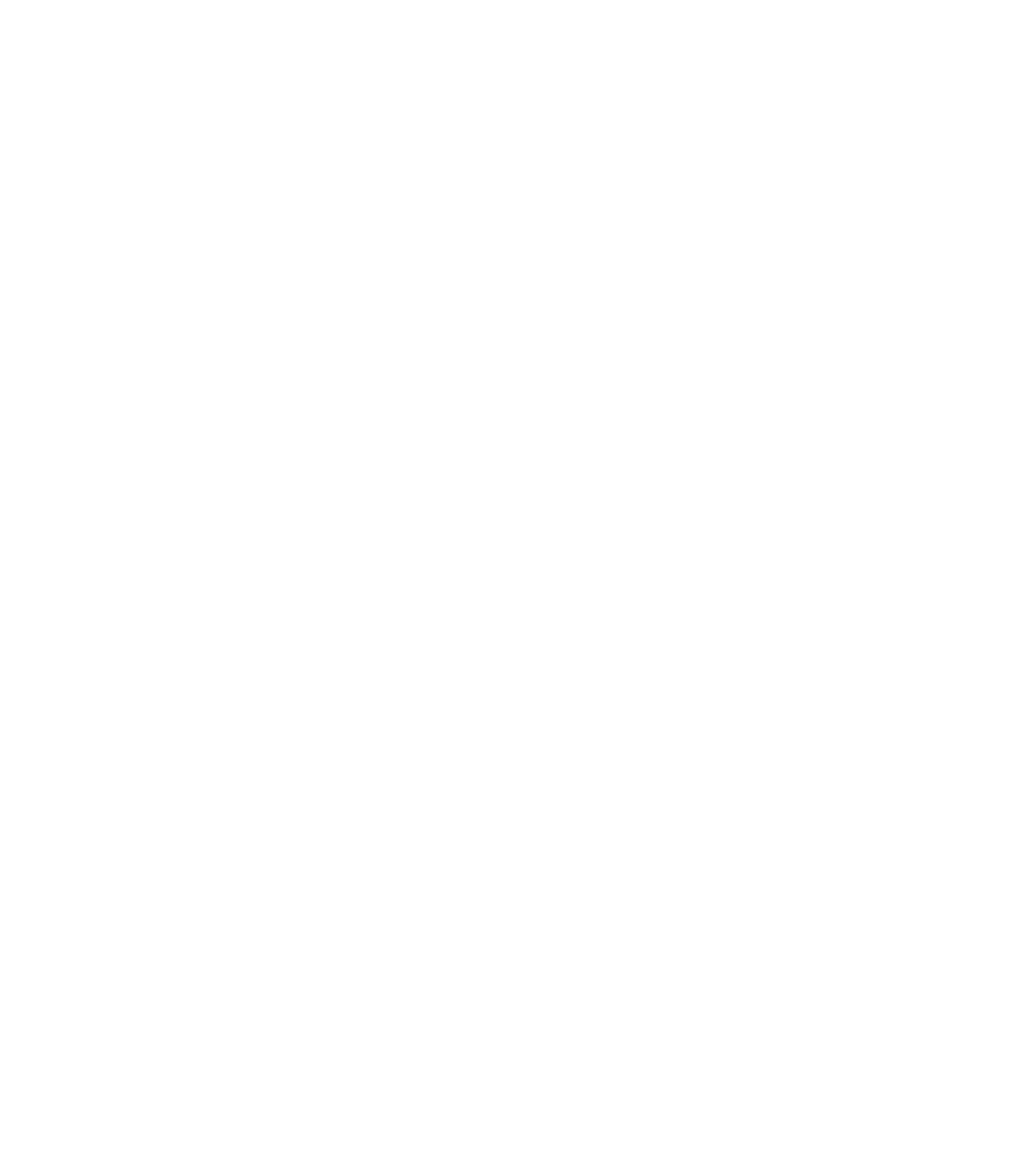
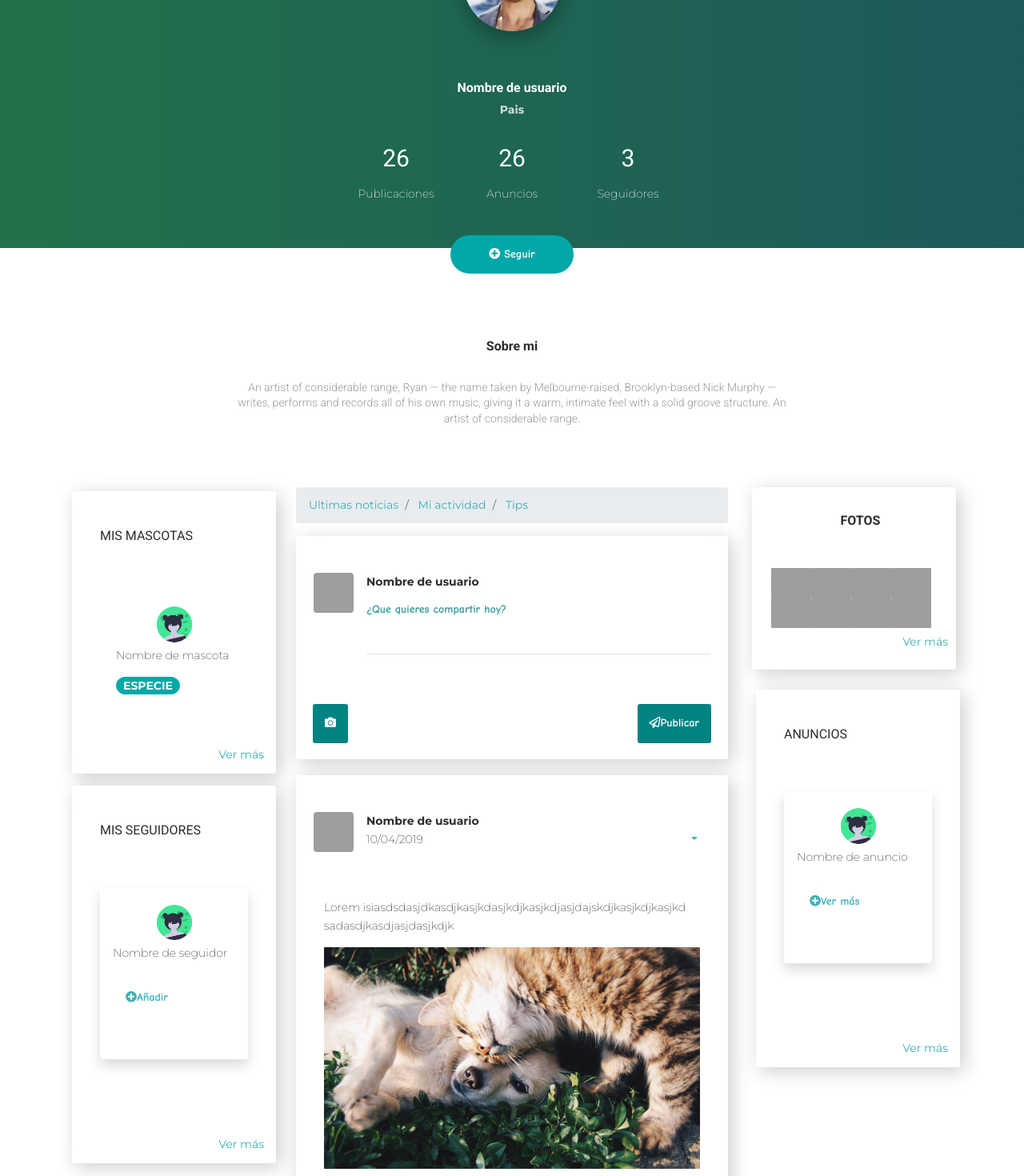
Before and after one commit to Vanestefani/AnimalFriend, a React (Create React App) app in the folder frontend/: page /perfil in a window 1280 px wide. Shown: the part 180-1650 px from the top of the page at 80% size. Before the commit the page ends 800 px from the top, so only its background shows below. Built offline with nearby package versions, Linux system fonts and the light colour scheme; grey boxes are pictures that could not be loaded; a web font is replaced by a local one.

Commit message:
diseño perfil

```diff
--- /dev/null
+++ b/frontend/src/components/Galeria/vistaprevi.js
@@ -0,0 +1,99 @@
+import React from "react";
+
+// reactstrap components
+import { CardHeader, Container, Row, Col, Card, CardTitle, CardFooter} from "reactstrap";
+import { Link } from "react-router-dom";
+
+// core components
+
+function Vistaprevi() {
+  return (
+    <>
+      <Card>
+        <Container className="container m-2">
+          <Row>
+            <CardHeader className="container">
+              <CardTitle className="title-up">
+                <br></br>
+                <h3 className="text-center">
+                  <b>Fotos</b>
+                </h3>
+              </CardTitle>
+            </CardHeader>
+            <Col md="12 " className="p-3 ">
+              <Link md="4">
+                <img
+                  src="https://mdbootstrap.com/img/Photos/Lightbox/Thumbnail/img%20(145).jpg"
+                  alt="placeholder"
+                  class="img-fluid"
+                  width="50px"
+                ></img>
+              </Link>
+              <Link md="4">
+                <img
+                  src="https://mdbootstrap.com/img/Photos/Lightbox/Thumbnail/img%20(145).jpg"
+                  alt="placeholder"
+                  class="img-fluid"
+                  width="50px"
+                ></img>
+              </Link>
+              <Link md="4">
+                <img
+                  src="https://mdbootstrap.com/img/Photos/Lightbox/Thumbnail/img%20(145).jpg"
+                  alt="placeholder"
+                  class="img-fluid"
+                  width="50px"
+                ></img>
+              </Link>
+              <Link md="4">
+                <img
+                  src="https://mdbootstrap.com/img/Photos/Lightbox/Thumbnail/img%20(145).jpg"
+                  alt="placeholder"
+                  class="img-fluid"
+                  width="50px"
+                ></img>
+              </Link>
+              <Link md="4">
+                <img
+                  src="https://mdbootstrap.com/img/Photos/Lightbox/Thumbnail/img%20(145).jpg"
+                  alt="placeholder"
+                  class="img-fluid"
+                  width="50px"
+                ></img>
+              </Link>
+              <Link md="4">
+                <img
+                  src="https://mdbootstrap.com/img/Photos/Lightbox/Thumbnail/img%20(145).jpg"
+                  alt="placeholder"
+                  class="img-fluid"
+                  width="50px"
+                ></img>
+              </Link>
+              <Link md="4">
+                <img
+                  src="https://mdbootstrap.com/img/Photos/Lightbox/Thumbnail/img%20(145).jpg"
+                  alt="placeholder"
+                  class="img-fluid"
+                  width="50px"
+                ></img>
+              </Link>
+              <Link md="4">
+                <img
+                  src="https://mdbootstrap.com/img/Photos/Lightbox/Thumbnail/img%20(145).jpg"
+                  alt="placeholder"
+                  class="img-fluid"
+                  width="50px"
+                ></img>
+              </Link>
+              <CardFooter>
+          <Link className="pull-right">Ver más</Link>
+          </CardFooter>
+            </Col>
+          </Row>
+        </Container>
+      </Card>
+    </>
+  );
+}
+
+export default Vistaprevi;
--- a/frontend/src/components/Headers/ProfilePageHeader.js
+++ b/frontend/src/components/Headers/ProfilePageHeader.js
@@ -36,21 +36,22 @@
           <div className="photo-container">
             <img alt="..." src={require("../../assets//img/ryan.jpg")}></img>
           </div>
-          <h3 className="title">Ryan Scheinder</h3>
-          <p className="category">Photographer</p>
+          <h3 className="title">Nombre de usuario</h3>
+          <p className="category">Pais</p>
           <div className="content">
             <div className="social-description">
               <h2>26</h2>
-              <p>Comments</p>
+              <p>Publicaciones</p>
             </div>
             <div className="social-description">
               <h2>26</h2>
-              <p>Comments</p>
+              <p>Anuncios</p>
             </div>
             <div className="social-description">
-              <h2>48</h2>
-              <p>Bookmarks</p>
+              <h2>3</h2>
+              <p>Seguidores</p>
             </div>
+
           </div>
         </Container>
       </div>
--- /dev/null
+++ b/frontend/src/components/Listas/Anuncios/ItemAnuncio.js
@@ -0,0 +1,26 @@
+import React from "react";
+import { ListGroupItem, Button } from "reactstrap";
+function ItemAnuncio() {
+  return (
+    <>
+      <ListGroupItem className="shadow p-3 mb-5 bg-white rounded">
+        <center>
+          <img
+            src={require("../../../assets/img/undraw_female_avatar_w3jk.png")}
+            className="rounded-circle FotoUser"
+            width="60px"
+          ></img>
+
+        </center>
+        <p>
+          Nombre de anuncio
+          <Button className="btn-round " color="neutral" size="sm">
+            <i class="fas fa-plus-circle"></i>Ver más
+          </Button>
+        </p>
+      </ListGroupItem>
+    </>
+  );
+}
+
+export default ItemAnuncio;
--- /dev/null
+++ b/frontend/src/components/Listas/Anuncios/ListaAnuncio.js
@@ -0,0 +1,39 @@
+import React from "react";
+import { Link } from "react-router-dom";
+// reactstrap components
+import {
+
+  ListGroup,
+  Container,
+  Card,
+  CardTitle,
+  CardBody,
+  CardHeader,
+  CardFooter,
+} from "reactstrap";
+import ItemAnuncio from './ItemAnuncio';
+
+function ListaAnuncio() {
+  return (
+    <>
+      <Card className="card-general">
+        <Container className="container">
+          <CardHeader >
+            <CardTitle className="title-up">
+                <h3>Anuncios</h3></CardTitle>
+          </CardHeader>
+          <CardBody>
+            <ListGroup flush>
+             <ItemAnuncio></ItemAnuncio>
+            </ListGroup>
+          </CardBody>
+          <CardFooter>
+          <Link className="pull-right">Ver más</Link>
+          </CardFooter>
+        </Container>
+      </Card>
+    </>
+  );
+}
+
+export default ListaAnuncio;
--- /dev/null
+++ b/frontend/src/components/Listas/Seguidores/ListaSeguidores.js
@@ -0,0 +1,39 @@
+import React from "react";
+import { Link } from "react-router-dom";
+// reactstrap components
+import {
+
+  ListGroup,
+  Container,
+  Card,
+  CardTitle,
+  CardBody,
+  CardHeader,
+  CardFooter,
+} from "reactstrap";
+import ItemSeguidores from './itemSeguidores';
+
+function ListaSeguidores() {
+  return (
+    <>
+      <Card className="card-general">
+        <Container className="container">
+          <CardHeader >
+            <CardTitle className="title-up">
+                <h3>Mis seguidores</h3></CardTitle>
+          </CardHeader>
+          <CardBody>
+            <ListGroup flush>
+             <ItemSeguidores></ItemSeguidores>
+            </ListGroup>
+          </CardBody>
+          <CardFooter>
+          <Link className="pull-right">Ver más</Link>
+          </CardFooter>
+        </Container>
+      </Card>
+    </>
+  );
+}
+
+export default ListaSeguidores;
--- /dev/null
+++ b/frontend/src/components/Listas/Seguidores/itemSeguidores.js
@@ -0,0 +1,26 @@
+import React from "react";
+import { ListGroupItem, Button } from "reactstrap";
+function itemSeguidores() {
+  return (
+    <>
+      <ListGroupItem className="shadow p-3 mb-5 bg-white rounded">
+        <center>
+          <img
+            src={require("../../../assets/img/undraw_female_avatar_w3jk.png")}
+            className="rounded-circle FotoUser"
+            width="60px"
+          ></img>
+
+        </center>
+        <p>
+          Nombre de seguidor
+          <Button className="btn-round " color="neutral" size="sm">
+            <i class="fas fa-plus-circle"></i>Añadir
+          </Button>
+        </p>
+      </ListGroupItem>
+    </>
+  );
+}
+
+export default itemSeguidores;
--- a/frontend/src/views/Perfil/perfil.js
+++ b/frontend/src/views/Perfil/perfil.js
@@ -15,7 +15,16 @@
 } from "reactstrap";
 import { Link } from "react-router-dom";
 import ExamplesNavbar from "../../components/Navbars/ExamplesNavbar.js";
+import ProfilePageHeader from "../../components/Headers/ProfilePageHeader.js";
+import DefaultFooter from "../../components/Footers/DefaultFooter.js";
+import ListMascotas from "../../components/Listas/ListMascotas";
+import SubMenu from "../../components/Navbars/SubMenu";
+import CrearPublicacion from "../../components/Post/CrearPublicacion";
+import PostList from "../../components/Post/PostList";
+import Vistaprevi from "../../components/Galeria/vistaprevi";
+import ListaAnuncio from '../../components/Listas/Anuncios/ListaAnuncio';
 
+import ListaSeguidores from "../../components/Listas/Seguidores/ListaSeguidores";
 function Perfil() {
   const [pills, setPills] = React.useState("2");
   React.useEffect(() => {
@@ -28,10 +37,50 @@
     };
   });
 
-  return <>
-   <ExamplesNavbar />
-
-  </>;
+  return (
+    <>
+      <ExamplesNavbar />
+      <div className="wrapper">
+        <ProfilePageHeader></ProfilePageHeader>
+        <div className="section">
+          <Container>
+            <div className="button-container">
+              <Button className="btn-round" color="info" size="lg">
+                <i class="fas fa-plus-circle"></i> Seguir
+              </Button>
+            </div>
+            <h3 className="title">Sobre mi</h3>
+            <h5 className="description">
+              An artist of considerable range, Ryan — the name taken by
+              Melbourne-raised, Brooklyn-based Nick Murphy — writes, performs
+              and records all of his own music, giving it a warm, intimate feel
+              with a solid groove structure. An artist of considerable range.
+            </h5>
+          </Container>
+          <div className="wrapper">
+            <Container>
+              <Row>
+                <Col md="3">
+                  <ListMascotas></ListMascotas>
+                  <ListaSeguidores></ListaSeguidores>
+                </Col>
+                <Col md="6">
+                  <SubMenu></SubMenu>
+                  <CrearPublicacion></CrearPublicacion>
+                  <PostList></PostList>
+                </Col>
+                <Col md="3">
+<Vistaprevi></Vistaprevi>
+<ListaAnuncio></ListaAnuncio>
+                </Col>
+              </Row>
+            </Container>
+            <DefaultFooter></DefaultFooter>
+          </div>
+        </div>
+      </div>
+    </>
+  );
 }
 
 export default Perfil;
--- a/frontend/src/views/index-sections/Images.js
+++ b/frontend/src/views/index-sections/Images.js
@@ -8,7 +8,7 @@
 function Images() {
   return (
     <>
-      <div className="section section-images">
+      <div className="section section-images gallery">
         <Container>
           <Row>
             <Col md="12">
```
